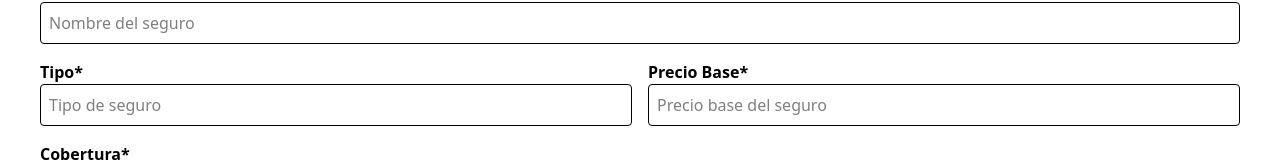
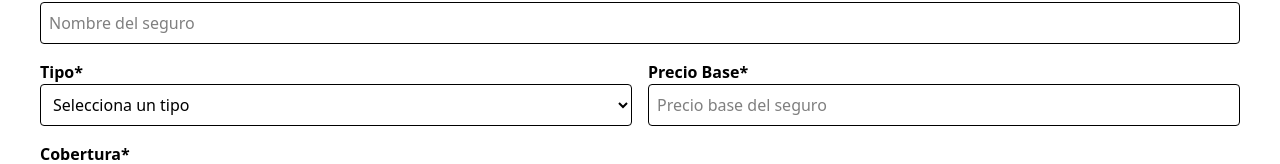
Before and after one commit to Christian20233tn137/multi_aseguradora, a React (Vite) app: page /aseguradoras/seguros/agregar/1 in a window 1280 px wide. Shown: the part 158-322 px from the top of the page. Built offline with nearby package versions, Linux system fonts and the light colour scheme; sample sign-in values are in the browser's storage; the HTML template or start-up script is replaced by a standard one.

Commit message:
Editar ya jala y agregar seguro

```diff
--- a/src/components/AdminViews/Views/AgregarSeguros.jsx
+++ b/src/components/AdminViews/Views/AgregarSeguros.jsx
@@ -128,13 +128,16 @@ const AgregarSeguro = () => {
       <div className="mb-4 flex space-x-4">
         <div className="w-1/2">
           <label className="block font-semibold">Tipo*</label>
-          <input
-            type="text"
+          <select
             value={tipo}
             onChange={(e) => setTipo(e.target.value)}
             className="w-full border rounded p-2"
-            placeholder="Tipo de seguro"
-          />
+          >
+            <option value="">Selecciona un tipo</option>
+            <option value="Seguro de vida">Seguro de vida</option>
+            <option value="Seguro de gastos medicos">Seguro de gastos médicos</option>
+            <option value="Seguro de viajes">Seguro de viajes</option>
+          </select>
         </div>
         <div className="w-1/2">
           <label className="block font-semibold">Precio Base*</label>
--- a/src/components/AdminViews/Views/EditarAseguradora.jsx
+++ b/src/components/AdminViews/Views/EditarAseguradora.jsx
@@ -188,12 +188,17 @@ const EditarAseguradora = () => {
             <label className="block text-gray-700 text-sm font-bold mb-2">
               Seguros*
             </label>
-            <textarea
+            <select
               name="seguros"
               value={aseguradora.seguros}
               className="shadow appearance-none border rounded w-full py-2 px-3 text-gray-700 leading-tight focus:outline-none focus:shadow-outline"
               onChange={handleInputChange}
-            ></textarea>
+            >
+              <option value="">Selecciona un tipo de seguro</option>
+              <option value="Seguro de vida">Seguro de vida</option>
+              <option value="Seguro de gastos medicos">Seguro de gastos médicos</option>
+              <option value="Seguro de viajes">Seguro de viajes</option>
+            </select>
           </div>
           <div className="col-span-2 flex items-center justify-center">
             <button
--- a/src/components/AdminViews/Views/VerMasAseguradora.jsx
+++ b/src/components/AdminViews/Views/VerMasAseguradora.jsx
@@ -96,7 +96,8 @@ const VerMasAseguradora = () => {
     navigate(`/aseguradoras/seguros/editar/${seguroId || ""}`, { state: { id: seguroId, idAseguradora } });
   };
   const handlerInfo = (seguroId) => {
-    navigate(`/seguros/informacion/${seguroId}`, { state: { id: seguroId } });
+    console.log("Navigating to seguroId:", seguroId);
+    navigate(`/seguros/informacion/${seguroId || ""}`, { state: { id: seguroId } });
   };
 
   const handlerAdd = () => {
```
